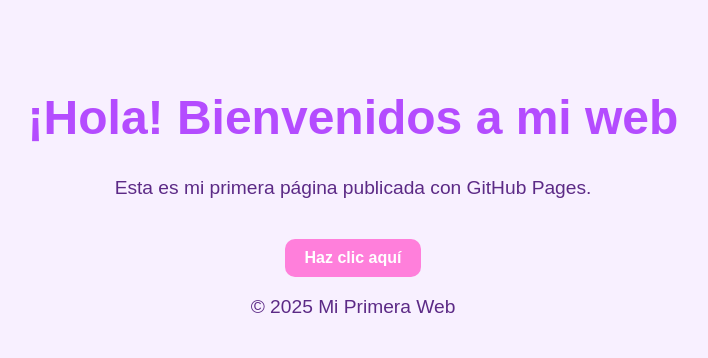
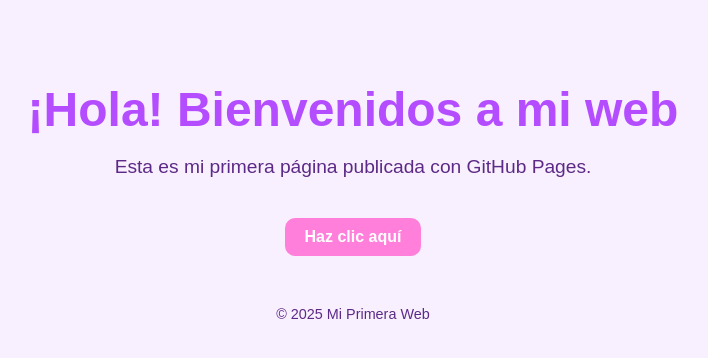
Before and after one commit to jaylucreations/JayLu-s-Creations, a plain HTML site: page index.html in a window 1280 px wide. Shown: the whole page, without its empty margins (287-995 px from the left). Drawn offline with Linux system fonts and the light colour scheme.

Commit message:
Update estilos.css

```diff
--- a/css/estilos.css
+++ b/css/estilos.css
@@ -1,21 +1,26 @@
+/* Fondo y tipografía */
 body {
     font-family: Arial, sans-serif;
-    background-color: #f8f0ff;
+    background-color: #f8f0ff;  /* fondo lila pastel */
     color: #333;
     text-align: center;
     padding: 50px;
+    margin: 0;
 }
 
-h1 {
+/* Encabezado */
+header h1 {
     color: #b44cff;
     font-size: 3em;
+    margin-bottom: 10px;
 }
 
-p {
+header p {
     color: #5c2a86;
     font-size: 1.2em;
 }
 
+/* Botón */
 .boton {
     display: inline-block;
     padding: 10px 20px;
@@ -31,3 +36,10 @@ p {
 .boton:hover {
     background-color: #ff4fa3;
 }
+
+/* Pie de página */
+footer p {
+    color: #5c2a86;
+    margin-top: 50px;
+    font-size: 0.9em;
+}
```
